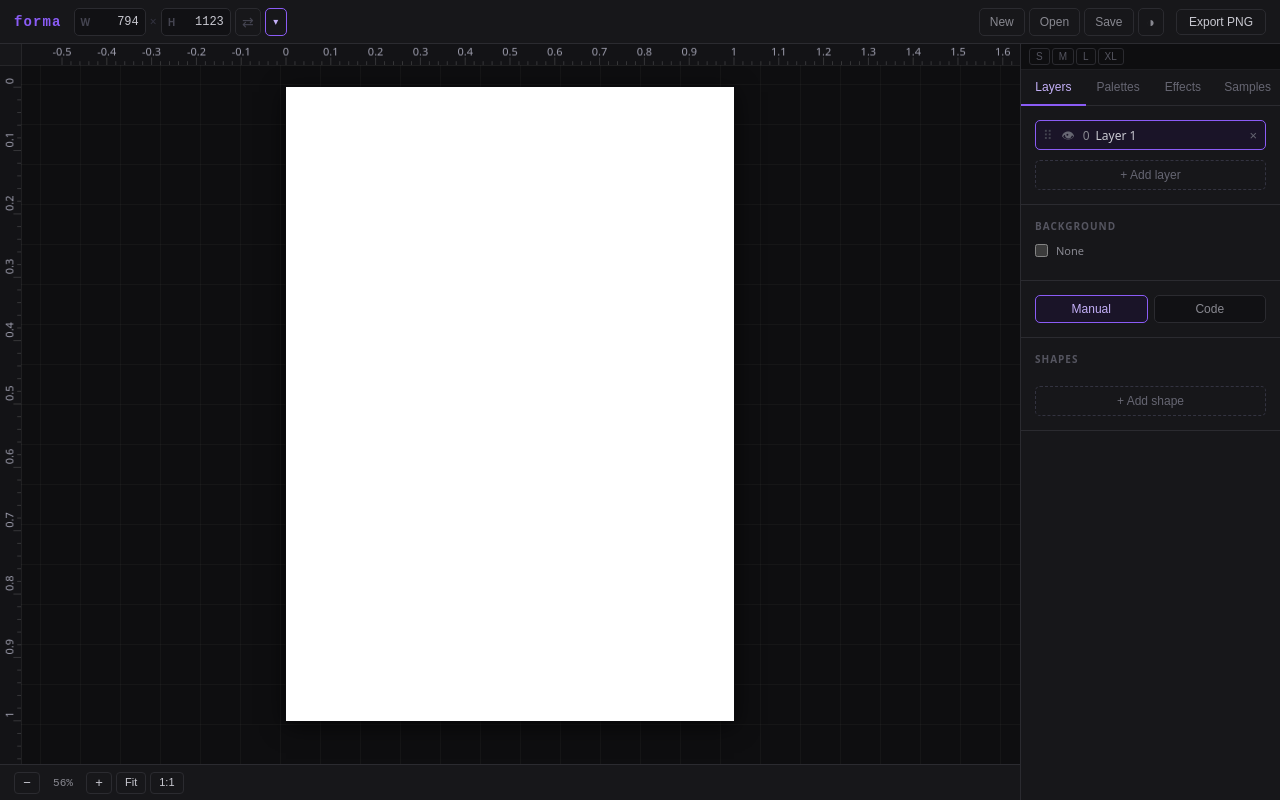
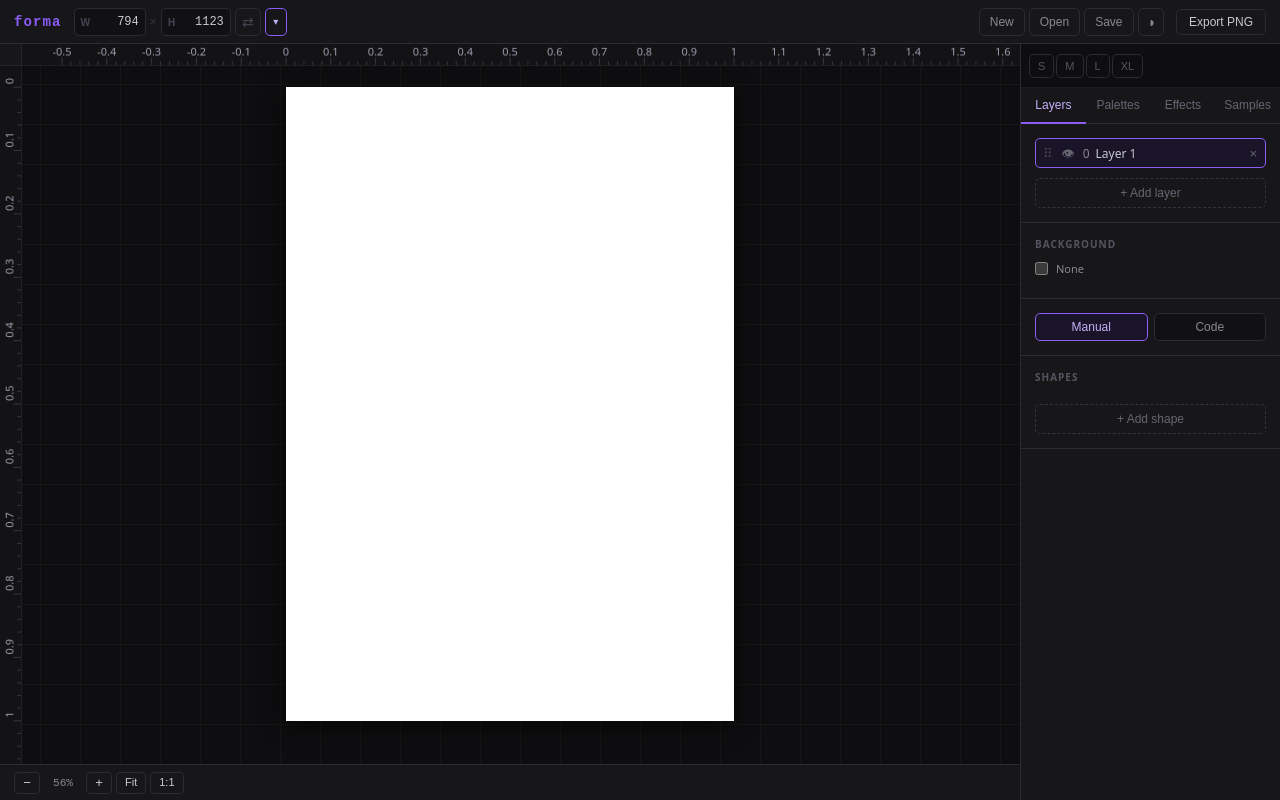
Before and after one commit to elenatorro/fooorma, a Svelte app: page / in a window 1280 px wide. Built offline with nearby package versions, Linux system fonts and the light colour scheme.

Commit message:
Minor changes

```diff
--- a/src/components/RightPanel.svelte
+++ b/src/components/RightPanel.svelte
@@ -1339,7 +1339,8 @@ repeat(30, (i, t) => {
     display: flex;
     align-items: center;
     gap: 4px;
-    padding: 4px 8px;
+    padding: 0 8px;
+    height: 44px;
     border-bottom: 1px solid var(--border-inner);
     flex-shrink: 0;
     background: var(--bg-sunken);
@@ -1351,11 +1352,11 @@ repeat(30, (i, t) => {
   }
 
   .preset-btn {
-    padding: 2px 6px;
-    font-size: 10px;
+    padding: 5px 8px;
+    font-size: 11px;
     background: none;
     border: 1px solid var(--border);
-    border-radius: 3px;
+    border-radius: 5px;
     color: var(--text-5);
     cursor: pointer;
     transition: border-color .1s, color .1s, background .1s;
@@ -1365,11 +1366,11 @@ repeat(30, (i, t) => {
 
   .code-pos-btn {
     margin-left: auto;
-    padding: 2px 7px;
-    font-size: 10px;
+    padding: 5px 8px;
+    font-size: 11px;
     background: none;
     border: 1px solid var(--border);
-    border-radius: 3px;
+    border-radius: 5px;
     color: var(--text-5);
     cursor: pointer;
     transition: border-color .1s, color .1s, background .1s;
```
